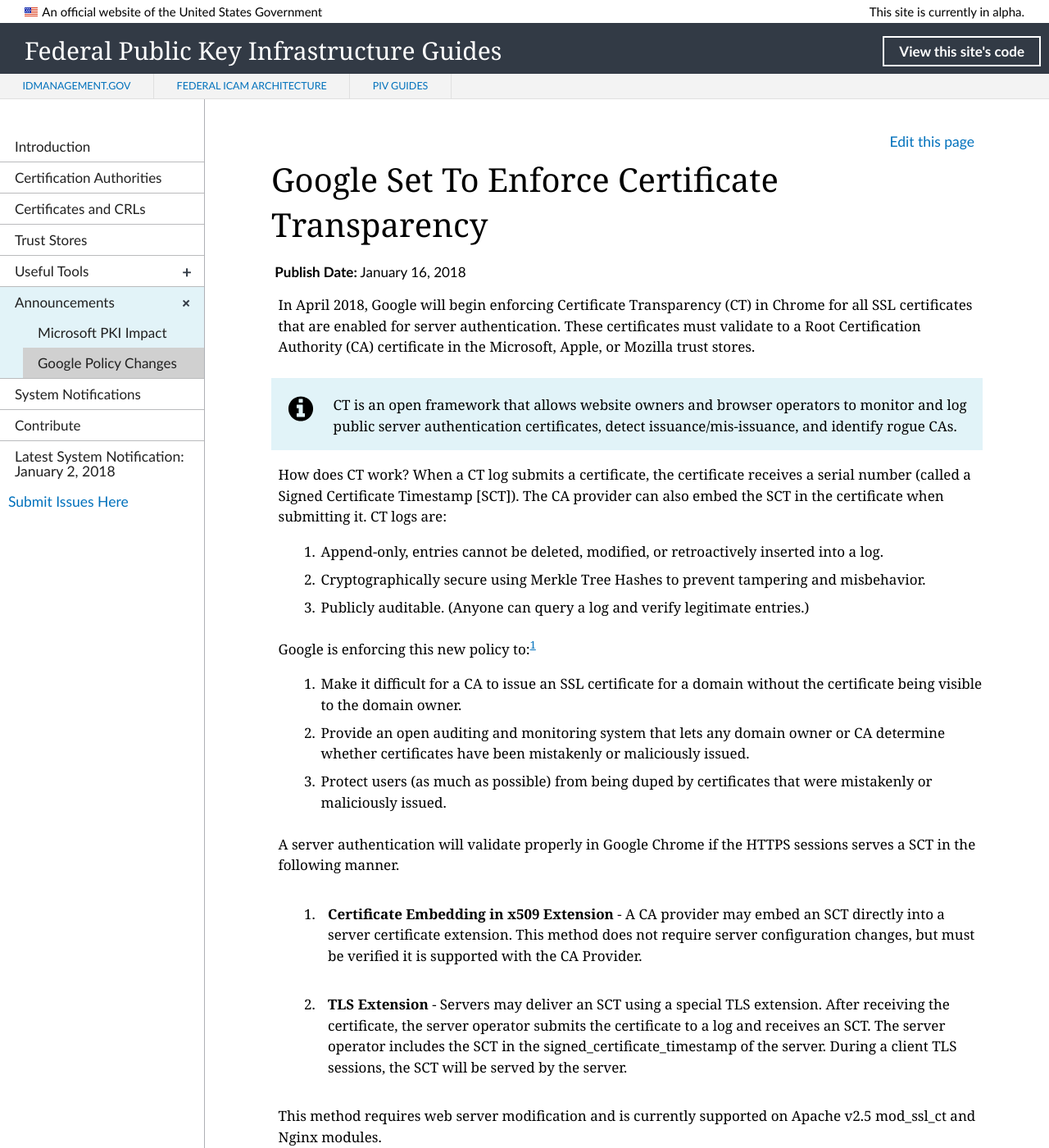
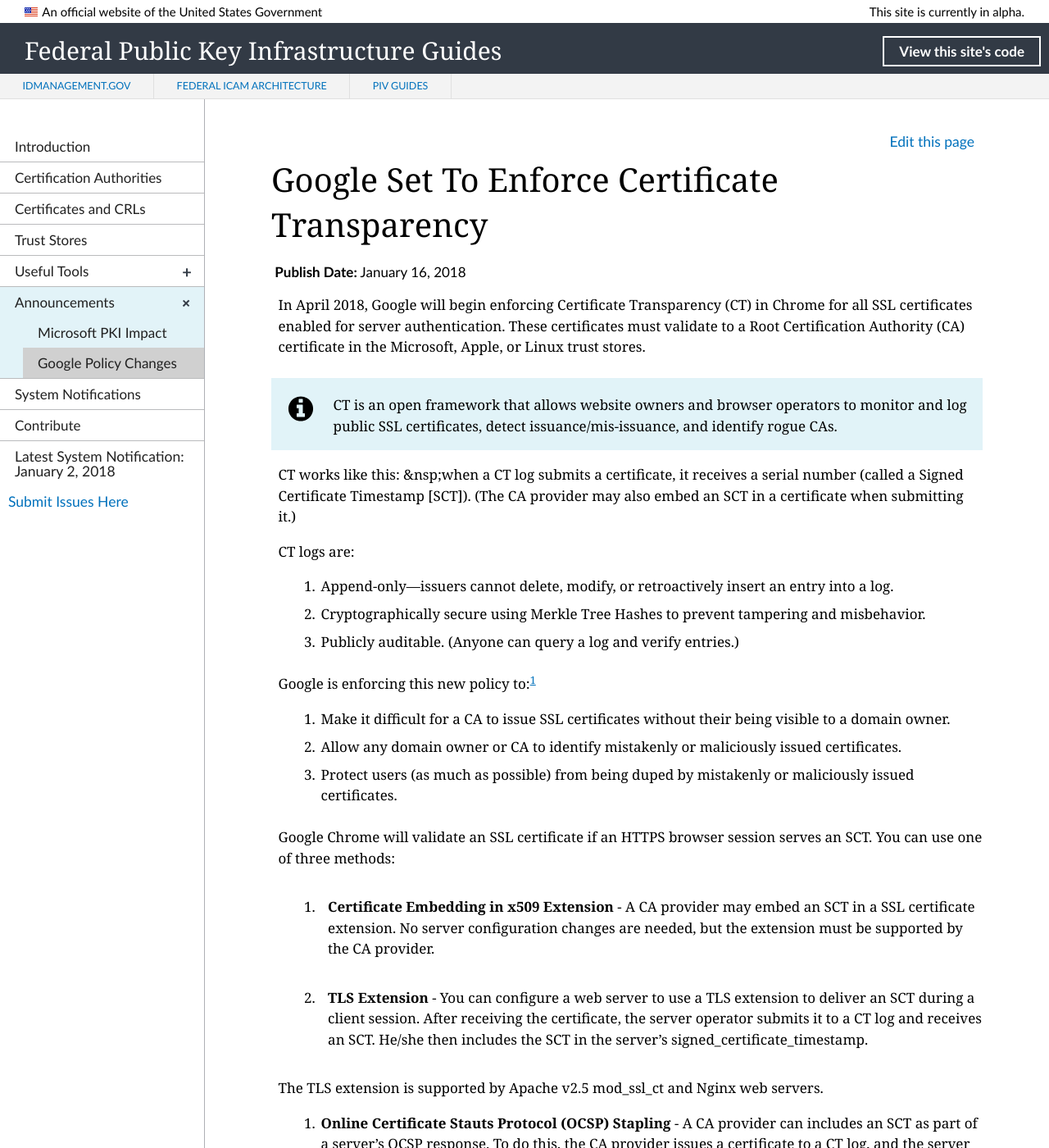
Before and after one commit to GSA/fpki-guides, a Jekyll site: the page built from _announcements/02_google_ct.md, in a window 1280 px wide and 1400 px high. Shown: the whole window at 82% size. Built offline with Jekyll 4.4.1, drawn with Linux system fonts in a browser that asks for light colours; nearby versions of some CDN libraries; library files that are not in the unit come from our copies; some of the changed text lies outside the part shown.

Commit message:
Update 02_google_ct.md
Editorial

````diff
--- a/_announcements/02_google_ct.md
+++ b/_announcements/02_google_ct.md
@@ -5,39 +5,41 @@
  pubDate: January 16, 2018
  collection: announcements
  permalink: announcements/googlect/
- description: In April 2018, Google will begin enforcing Certificate Transparency (CT) in Chrome for all public server authentication (i.e., SSL) certificates that validate to a Root Certification Authority (CA) certificate in the Microsoft, Apple, or Mozilla trust stores.
+ description: In April 2018, Google will begin enforcing Certificate Transparency (CT) in Chrome for all SSL certificates enabled for server authentication. These certificates must validate to a Root Certification Authority (CA) certificate in the Microsoft, Apple, or Mozilla trust stores.
 ---
 
-In April 2018, Google will begin enforcing Certificate Transparency (CT) in Chrome for all SSL certificates that are enabled for server authentication. These certificates must validate to a Root Certification Authority (CA) certificate in the Microsoft, Apple, or Mozilla trust stores.
+In April 2018, Google will begin enforcing Certificate Transparency (CT) in Chrome for all SSL certificates enabled for server authentication. These certificates must validate to a Root Certification Authority (CA) certificate in the Microsoft, Apple, or Linux<!--Below Linux is mentioned, not Mozilla??--> trust stores.
 
-{% include alert-info.html content="CT is an open framework that allows website owners and browser operators to monitor and log public server authentication certificates, detect issuance/mis-issuance, and identify rogue CAs." %}
+{% include alert-info.html content="CT is an open framework that allows website owners and browser operators to monitor and log public SSL certificates, detect issuance/mis-issuance, and identify rogue CAs." %}
 
-How does CT work? When a CT log submits a certificate<!--submits it to what, where?-->, the certificate receives a serial number (called a Signed Certificate Timestamp [SCT]). The CA provider can also embed the SCT in the certificate when submitting it. CT logs are:
-1. Append-only, entries cannot be deleted, modified, or retroactively inserted into a log.
+CT works like this:&nbsp;&nsp;when a CT log submits a certificate<!--submits it to what, where?-->, it receives a serial number (called a Signed Certificate Timestamp [SCT]). (The CA provider may also embed an SCT in a certificate when submitting it.)
+
+CT logs are:
+1. Append-only&mdash;issuers cannot delete, modify, or retroactively insert an entry into a log.
 2. Cryptographically secure using Merkle Tree Hashes to prevent tampering and misbehavior.
-3. Publicly auditable. (Anyone can query a log and verify legitimate entries.)
+3. Publicly auditable. (Anyone can query a log and verify entries.) <!--Is "legitimate" necessary?-->
 
 Google is enforcing this new policy to:<sup>[1](#1)</sup>
-1. Make it difficult for a CA to issue an SSL certificate for a domain without the certificate being visible to the domain owner.
-2. Provide an open auditing and monitoring system that lets any domain owner or CA determine whether certificates have been mistakenly or maliciously issued.
-3. Protect users (as much as possible) from being duped by certificates that were mistakenly or maliciously issued.
+1. Make it difficult for a CA to issue SSL certificates without their being visible to a domain owner.
+2. Allow any domain owner or CA to identify mistakenly or maliciously issued certificates.
+3. Protect users (as much as possible) from being duped by mistakenly or maliciously issued certificates.
 
-A server authentication will validate properly in Google Chrome if the HTTPS sessions serves a SCT in the following manner.
+Google Chrome will validate an SSL certificate if an HTTPS browser session serves an SCT. You can use one of three methods:<!--Can't follow this-->
 
-1. **Certificate Embedding in x509 Extension** - A CA provider may embed an SCT directly into a server certificate extension. This method does not require server configuration changes, but must be verified it is supported with the CA Provider.
+1. **Certificate Embedding in x509 Extension** - A CA provider may embed an SCT in a SSL certificate extension. No server configuration changes are needed, but the extension must be supported by the CA provider.
 
-2. **TLS Extension** - Servers may deliver an SCT using a special TLS extension. After receiving the certificate, the server operator submits the certificate to a log and receives an SCT. The server operator includes the SCT in the signed_certificate_timestamp of the server. During a client TLS sessions, the SCT will be served by the server.
+2. **TLS Extension** - You can configure a web server to use a TLS extension to deliver an SCT during a client session. After receiving the certificate, the server operator submits it to a CT log and receives an SCT. He/she then includes the SCT in the server's signed_certificate_timestamp.
 
-This method requires web server modification and is currently supported on Apache v2.5 mod_ssl_ct and Nginx modules.
+The TLS extension is supported by Apache v2.5 mod_ssl_ct and Nginx web servers. <!--How does this relate to Windows, Apple, Linux users?-->
 
-3. **Online Certificate Stauts Protocol (OCSP) Stapling** - A CA provider includes the SCT as part of a server's OCSP response. This method is dependent on the CA Provider issuing a certificate to a CT log and the server operator enabling OCSP stapling on the server.
+3. **Online Certificate Stauts Protocol (OCSP) Stapling** - A CA provider can includes an SCT as part of a server's OCSP response. To do this, the CA provider issues a certificate to a CT log, and the server operator enables OCSP Stapling on the server.
 
 Please send any questions to **fpki@gsa.gov**.
 
 ### Google Enforcement Deadline: April 2018
 
 ### Impacted Certificates and Users
-1. Any Root CA-issued, SSL certificates enabled for server authentication, where Microsoft, Apple, or Mozilla distribute the Root CA certificate through their trust stores. (**Note:**&nbsp;&nbsp;when an OS doesn't distribute a Root CA, it won't be impacted by CT enforcement.)
+1. Any Root CA-issued, SSL certificates enabled for server authentication, where Microsoft, Apple, or Mozilla distribute the Root CA certificate through their trust stores. (**Note:**&nbsp;&nbsp;When an OS doesn't distribute a Root CA certificate, it won't be impacted by CT enforcement.)
 2. Users of Google Chrome on Windows, Apple, and Linux, including Android, Apple iOS, and Windows Mobile.
 
 ### Error Page Example
@@ -47,28 +49,29 @@
 ### Recommended Fix for Enterprise Administrators
 You can disable CT-checking for agency-owned end-points.
 
-<!!--Is there a simpler way to say this?-->The new Google policy <!--Correct?-->allows you to hide certificates for hostnames in the specified URLs via CT. So, certificates that would otherwise be untrusted, because they were not properly disclosed, to continue to being used. However, it's harder to detect mis-issued certificates for these hosts.
+<!!--Is there a simpler way to say this?-->The new Google policy <!--Correct?-->allows you to hide certificates for hostnames in URLs via CT. So, certificates that would otherwise be untrusted, because they were not properly disclosed, to continue to being used. However, it's harder to detect mis-issued certificates for these hosts.
 
-If this policy is not set, Google will treat as untrusted any certificate disclosed via CT, if not disclosed according to the policy.
+If this policy is not set<!--What is being set?-->, **Google will treat any certificate as untrusted if disclosed via CT, if not disclosed according to the policy.**  REWORK
 
 
 **Windows registry location for Windows clients:**
 Software\Policies\Google\Chrome\CertificateTransparencyEnforcementDisabledForUrls
 
-Example value:
+_Example value:_
 Software\Policies\Google\Chrome\CertificateTransparencyEnforcementDisabledForUrls\1 = "example.com"
 Software\Policies\Google\Chrome\CertificateTransparencyEnforcementDisabledForUrls\2 = ".example.com"
 
 **Windows registry location for Google Chrome OS clients:**
 Software\Policies\Google\ChromeOS\CertificateTransparencyEnforcementDisabledForUrls
 
-Example value:
+_Example value:_
 Software\Policies\Google\ChromeOS\CertificateTransparencyEnforcementDisabledForUrls\1 = "example.com"
 Software\Policies\Google\ChromeOS\CertificateTransparencyEnforcementDisabledForUrls\2 = ".example.com"
 
 **MacOS and Linux**
 Preference name: CertificateTransparencyEnforcementDisabledForUrls
-Example value:
+_Example value:_
+
 ```
 <array>
   <string>example.com</string>
````
